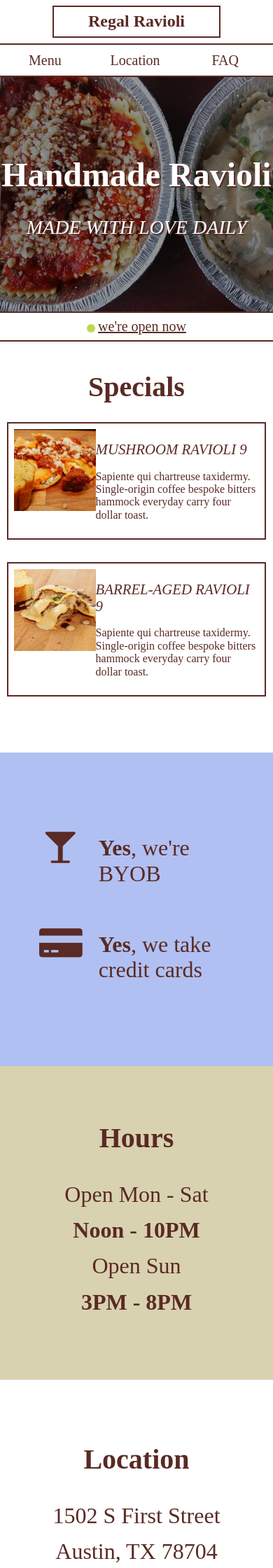
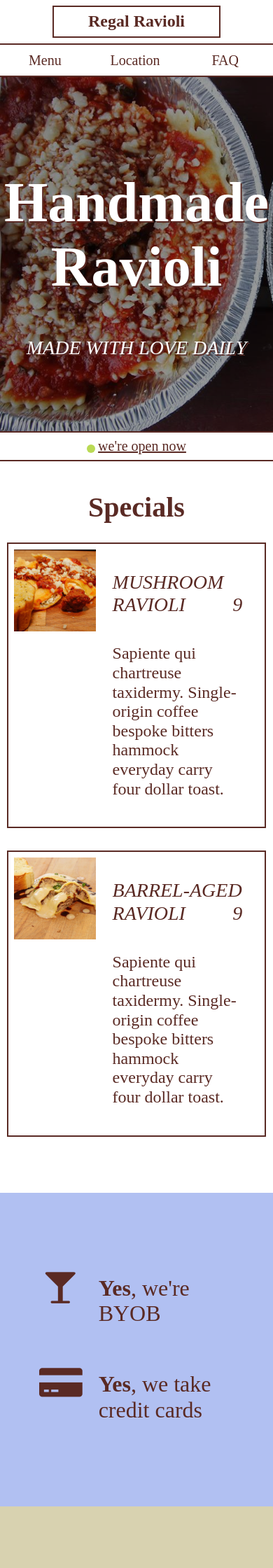
Before and after one commit to davidpowellme/assignments, a Jekyll site: the page built from restaurant-redesign/index.html, in a window 390 px wide. Shown: the top 2240 px of the page at 70% size. Built offline with Jekyll 4.4.1, drawn with Linux system fonts in a browser that asks for light colours; nearby versions of some CDN libraries.

Commit message:
rough draft complete

```diff
--- a/restaurant-redesign/css/main.scss
+++ b/restaurant-redesign/css/main.scss
@@ -152,7 +152,7 @@
 	}
 
 	h1 {
-		font-size: 3rem;
+		font-size: 5rem;
 	}
 
 	h2 {
@@ -162,7 +162,7 @@
 
 @media (min-width: 900px) {
 	.banner {
-		padding: 12rem;
+		padding: 15rem;
 	}
 }
 
@@ -234,6 +234,26 @@
 
 		.spec-img {
 			padding: 3rem;
+		}
+
+		.info {
+			overflow: hidden;
+			padding: 0 1rem;
+
+			h2 {
+				font-size: 1.75rem;
+				overflow: hidden;
+				padding: 0.5rem;
+
+				span {
+					float: right;
+					text-align: center;
+				}
+			}
+			p {
+				font-size: 1.5rem;
+				padding: 0.5rem;
+			}
 		}
 
 	}
--- a/restaurant-redesign/index.html
+++ b/restaurant-redesign/index.html
@@ -15,14 +15,14 @@
 	<h1>Specials</h1>
 	<article class="spec-item col-sm-12 col-md-12 col-lg-12">
 		<div class="col-sm-4 col-md-4 col-lg-4"><img src="/images/meat.jpg" alt=""></div>
-		<div class="col-sm-8 col-md-8 col-lg-8">
+		<div class="info col-sm-8 col-md-8 col-lg-8">
 		<h2>Mushroom Ravioli <span>9</span></h2>
 		<p>Sapiente qui chartreuse taxidermy. Single-origin coffee bespoke bitters hammock everyday carry four dollar toast. </p>
 		</div>
 	</article>
 	<article class="spec-item col-sm-12 col-md-12 col-lg-12">
 		<div class="col-sm-4 col-md-4 col-lg-4"><img src="/images/creme.jpg" alt=""></div>
-		<div class="col-sm-8 col-md-8 col-lg-8">
+		<div class="info col-sm-8 col-md-8 col-lg-8">
 		<h2>Barrel-Aged Ravioli <span>9</span></h2>
 		<p>Sapiente qui chartreuse taxidermy. Single-origin coffee bespoke bitters hammock everyday carry four dollar toast. </p>
 		</div>
```
